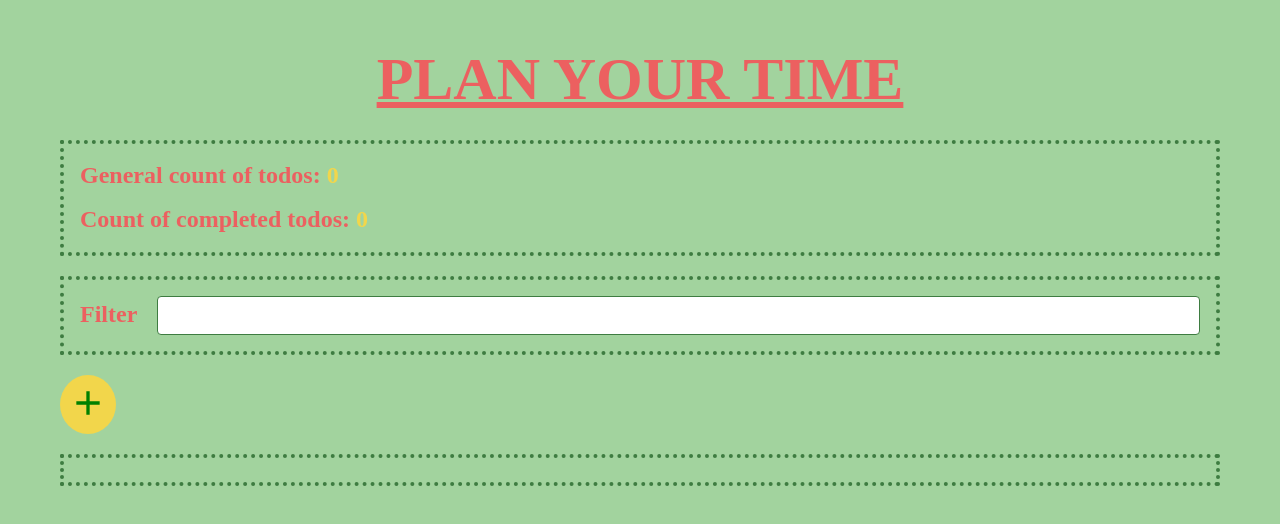
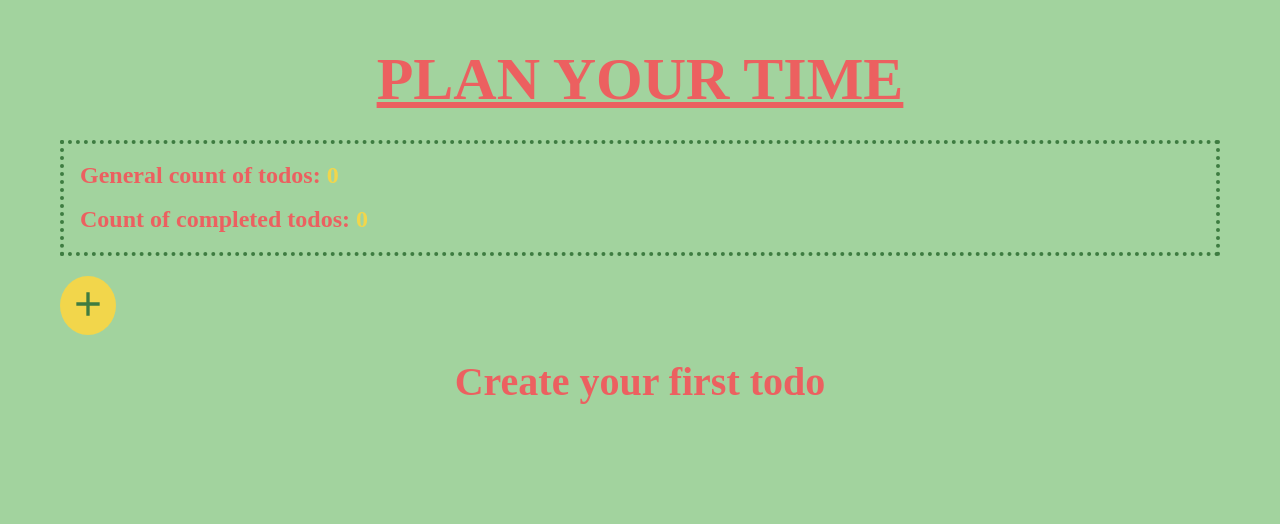
Before and after one commit to IrynaSlavinska/todo_list, a React (Create React App) app: page / in a window 1280 px wide. Shown: the top 524 px of the page. Built offline with nearby package versions, Linux system fonts and the light colour scheme.

Commit message:
condition for visible todos

```diff
--- a/src/components/App/App.jsx
+++ b/src/components/App/App.jsx
@@ -7,7 +7,7 @@ import { Modal } from 'components/Modal';
 import { IconButton } from 'components/IconButton';
 import { ReactComponent as AddIcon } from 'icons/add.svg';
 import { ReactComponent as CloseIcon } from 'icons/close.svg';
-import { Container, Title, InfoContainer } from './App.styled';
+import { Container, Title, InfoContainer, Subtitle } from './App.styled';
 
 export class App extends Component {
   state = {
@@ -37,8 +37,8 @@ export class App extends Component {
     }));
   };
 
-  addTodo = text => {
-    const todo = { id: shortid.generate(), text, completed: false };
+  addTodo = (title, text) => {
+    const todo = { id: shortid.generate(), title, text, completed: false };
 
     this.setState(prevState => ({
       todos: [todo, ...prevState.todos],
@@ -71,8 +71,8 @@ export class App extends Component {
 
   getVisibleTodos = () => {
     const { todos, filter } = this.state;
+    const normalizedFilter = filter.toLocaleLowerCase();
 
-    const normalizedFilter = filter.toLocaleLowerCase();
     return todos.filter(({ text }) =>
       text.toLocaleLowerCase().includes(normalizedFilter)
     );
@@ -108,23 +108,37 @@ export class App extends Component {
         {showModal && (
           <Modal onClose={this.toggleModal}>
             <IconButton onClick={this.toggleModal}>
-              <CloseIcon style={{ width: 40, height: 40, fill: 'green' }} />
+              <CloseIcon
+                style={{
+                  width: 20,
+                  height: 20,
+                  fill: 'var(--darkGreen)',
+                }}
+              />
             </IconButton>
             <TodoCreator onSubmit={this.addTodo} />
           </Modal>
         )}
 
+        {visibleTodos.length > 0 && (
           <Filter filter={filter} changeFilter={this.changeFilter} />
+        )}
 
         <IconButton onClick={this.toggleModal}>
-          <AddIcon style={{ width: 40, height: 40, fill: 'green' }} />
+          <AddIcon
+            style={{ width: 40, height: 40, fill: 'var(--darkGreen)' }}
+          />
         </IconButton>
 
+        {visibleTodos.length > 0 ? (
           <TodoList
             todos={visibleTodos}
             onDeleteTodo={this.deleteTodo}
             onToggleCompleted={this.toggleCompleted}
           />
+        ) : (
+          <Subtitle>Create your first todo</Subtitle>
+        )}
       </Container>
     );
   }
--- a/src/components/App/App.styled.jsx
+++ b/src/components/App/App.styled.jsx
@@ -40,3 +40,9 @@ export const InfoContainer = styled.div`
     }
   }
 `;
+
+export const Subtitle = styled.h2`
+  font-size: 40px;
+  margin-top: 20px;
+  text-align: center;
+`;
```
Lines whose indentation alone changed are shown as unchanged.
